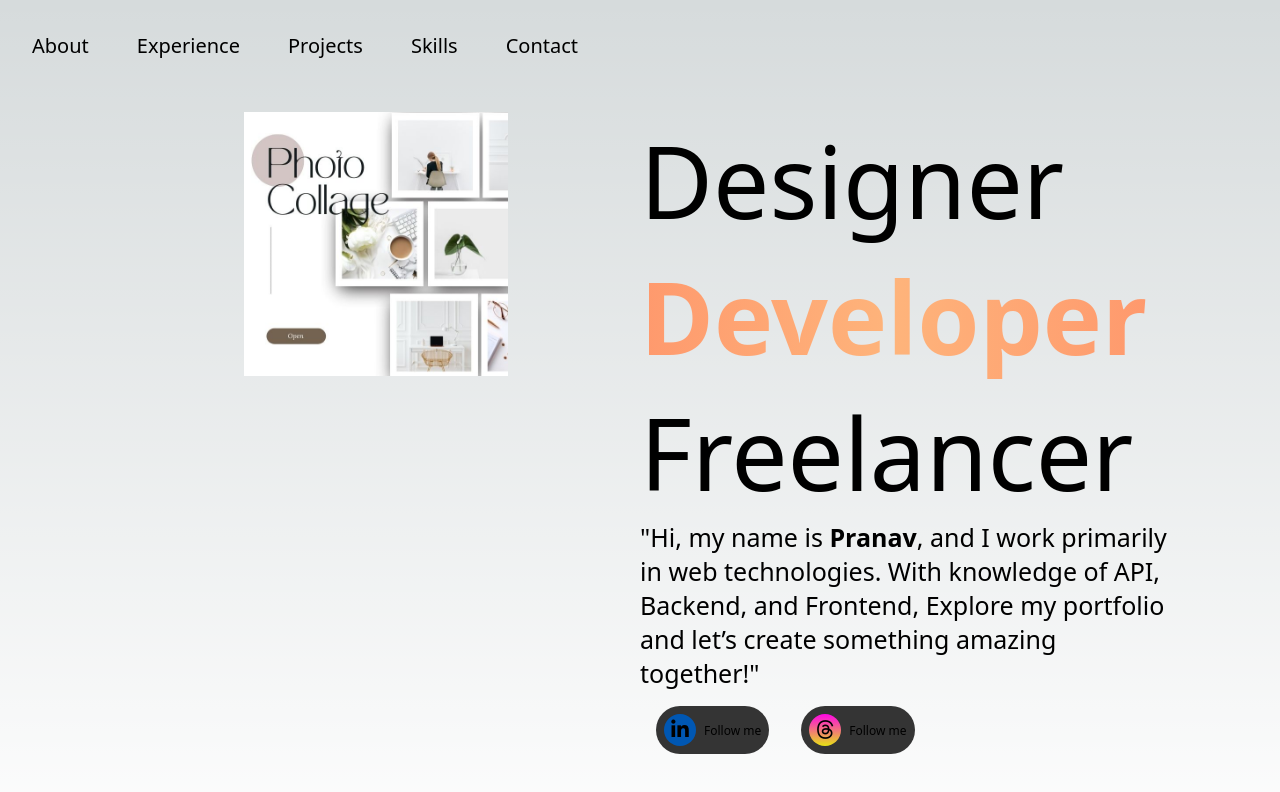
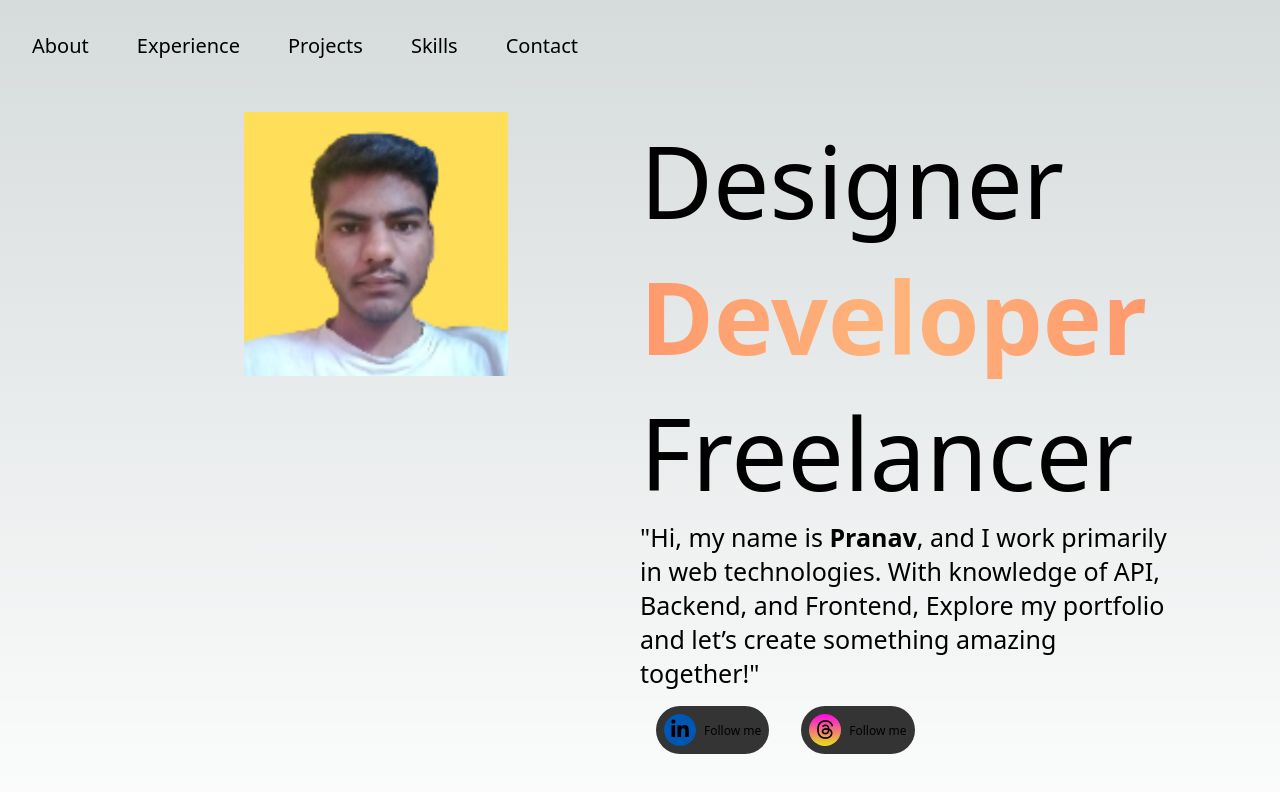
Before and after one commit to pranavkshirsagar1924/mySite, a Next.js app: page / in a window 1280 px wide. Shown: the top 792 px of the page. Built offline with nearby package versions, Linux system fonts and the light colour scheme.

Commit message:
Update aboutme.js

```diff
--- a/pages/aboutme.js
+++ b/pages/aboutme.js
@@ -9,7 +9,7 @@ const AboutMe = () => (
                 {/* Place the Image component here */}
                 <Image
                     className={style.img}
-                    src="/images/1.jpg"
+                    src="/images/logo.png"
                     alt="boy coding on laptop"
                     height={650}
                     width={600}
```
